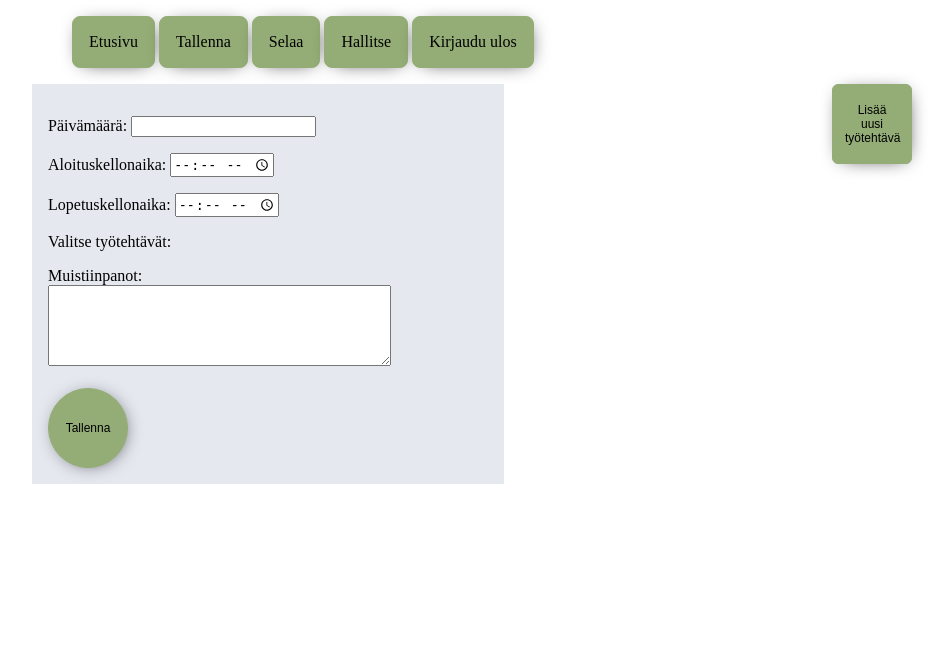
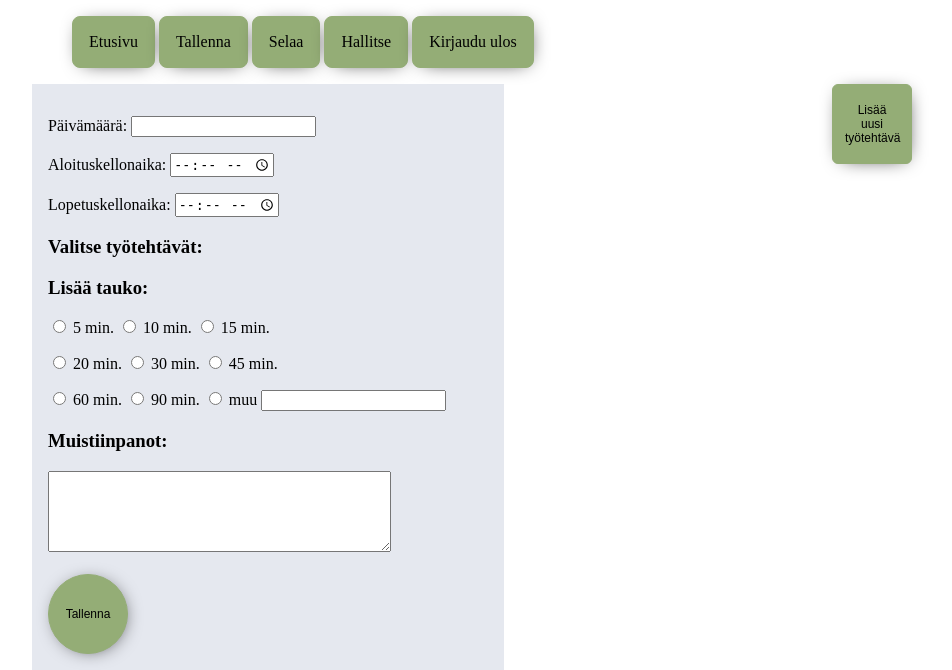
Before and after one commit to veelupu/tyoaikakirjanpito, a Flask app: template templates/record.html in a window 1280 px wide. Shown: the part 375-1045 px from the top of the page, without its empty margins (168-1120 px from the left). Before the commit the page ends 859 px from the top, so only its background shows below. Run offline with Flask 2, Linux system fonts and the light colour scheme; the template is opened without the code that fills it, so the values that code supplies are empty; some libraries are stand-ins or nearby versions.

Commit message:
Fix layout

```diff
--- a/templates/record.html
+++ b/templates/record.html
@@ -13,7 +13,6 @@
 	</div>
 	{% endif %}
 	<button id="add-task" class="floating" >Lisää uusi työtehtävä</button>
-	<!--https://stackoverflow.com/questions/16562577/how-can-i-make-a-button-redirect-my-page-to-another-page-->
 	<script type="text/javascript">
 	    document.getElementById("add-task").onclick = function () {
 	        location.href = "/settings";
@@ -23,20 +22,36 @@
 		<p>Päivämäärä: <input type="text" name="datepicker" id="datepicker"></p>
 		<p>Aloituskellonaika: <input type="time" name="time-beg"></p>
 		<p>Lopetuskellonaika: <input type="time" name="time-end"></p>
-		Valitse työtehtävät:
+		<h3>Valitse työtehtävät:</h3>
 		<p>
 			{% for task in tasks %}
 			<input type="checkbox" name="task" value="{{ task }}">{{ task }}
 			{% endfor %}
 		</p>
-		Muistiinpanot:
+		<h3>Lisää tauko:</h3>
+		<p>
+			<input type="radio" name="pause" value="5"> 5 min.
+			<input type="radio" name="pause" value="10"> 10 min.
+			<input type="radio" name="pause" value="15"> 15 min.
+		</p>
+		<p>
+			<input type="radio" name="pause" value="20"> 20 min.
+			<input type="radio" name="pause" value="30"> 30 min.
+			<input type="radio" name="pause" value="45"> 45 min.
+		</p>
+		<p>
+			<input type="radio" name="pause" value="60"> 60 min.
+			<input type="radio" name="pause" value="90"> 90 min.
+			<input type="radio" name="pause" value="custom"> muu
+			<input type="number" name="custom">
+		</p>
+		<h3>Muistiinpanot:</h3>
 		<div>
 			<textarea name="notes" rows="5" cols="40"></textarea>
 		</div>
 		<br>
 		<button type="submit">Tallenna</button>
 	</form>
-
 	{% endblock %}
 </body>
 </html>
```
